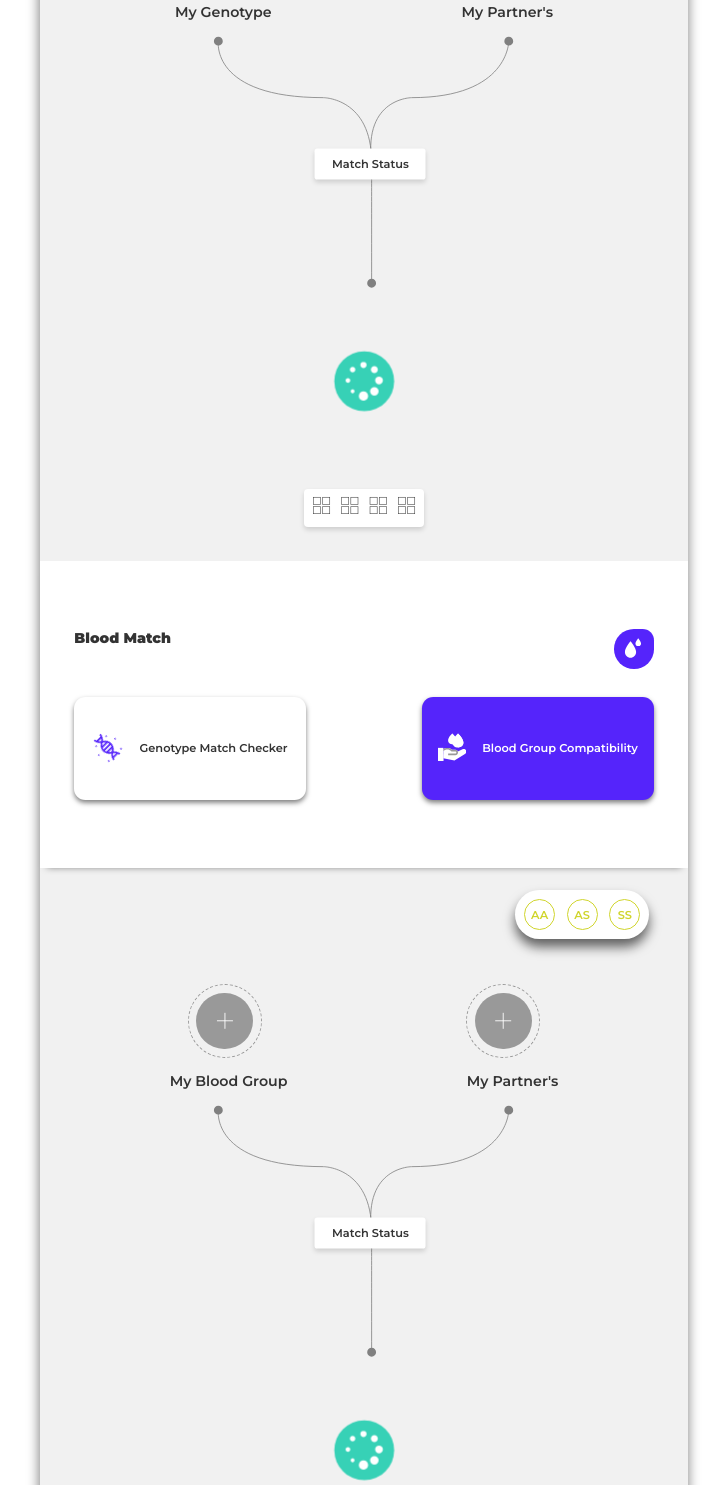
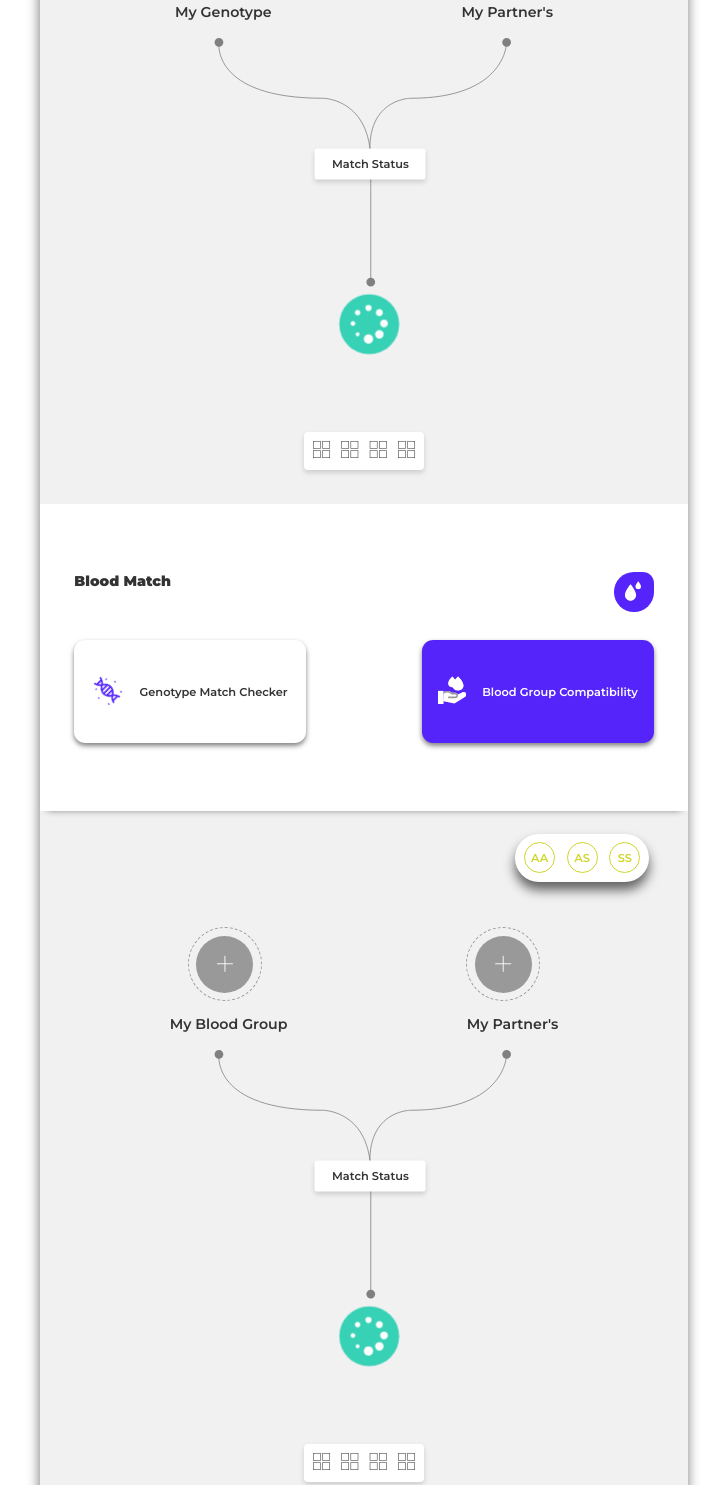
Before and after one commit to holutahyour/Blood-Genotype-Match-App, a website: page index.html in a window 1280 px wide. Shown: the part 1308-2793 px from the top of the page, without its empty margins (276-1003 px from the left). Drawn offline with Linux system fonts and the light colour scheme.

Commit message:
Cleaning

```diff
--- a/index.html
+++ b/index.html
@@ -115,7 +115,7 @@
                     </svg>
                     <p class="svg__text">Match Status</p>
                 </div>
-                <div class="selector__btn-container">
+                <div class="selector__btn-container selector__btn-container--1">
                     <div class="selector__btn selector__btn--3"><img src="css/svg/spinner-of-dots.svg" alt="spinner"></div>
                 </div>
                 <div class="social__media">
@@ -208,7 +208,7 @@
                     </svg>
                     <p class="svg__text">Match Status</p>
                 </div>
-                <div class="selector__btn-container">
+                <div class="selector__btn-container selector__btn-container--2">
                     <div class="selector__btn selector__btn--3"><img src="css/svg/spinner-of-dots.svg" alt="spinner"></div>
                 </div>
                 <div class="social__media">
--- a/sass/components/_match.scss
+++ b/sass/components/_match.scss
@@ -95,8 +95,9 @@
             text-align: center;
             position: relative;
 
-            &>svg{
+            & svg{
                 height: 50rem;
+                width: 65rem;
             }
 
             .svg__text{
@@ -156,11 +157,11 @@
                     margin-bottom: 4rem;
                 }
 
-                &:last-child{
+                &--1,
+                &--2{
                     margin-top: -2rem;
                     margin-left: 10rem;
                     justify-content: center;
-
                 }
             }
 
```
Also changed, not shown: MockUp-by-Tha UI Guy/Blood-Genotype-Match-App-MockUp-2-by-Tha UI Guy.png (added), MockUp-by-Tha UI Guy/Blood-Genotype-Match-App-MockUp-3-by-Tha UI Guy.png (added), css/style.css, css/svg/blood-donation-1.svg (deleted), css/svg/dna.svg (deleted), css/svg/weather_drop.svg (deleted), 2 other files.
